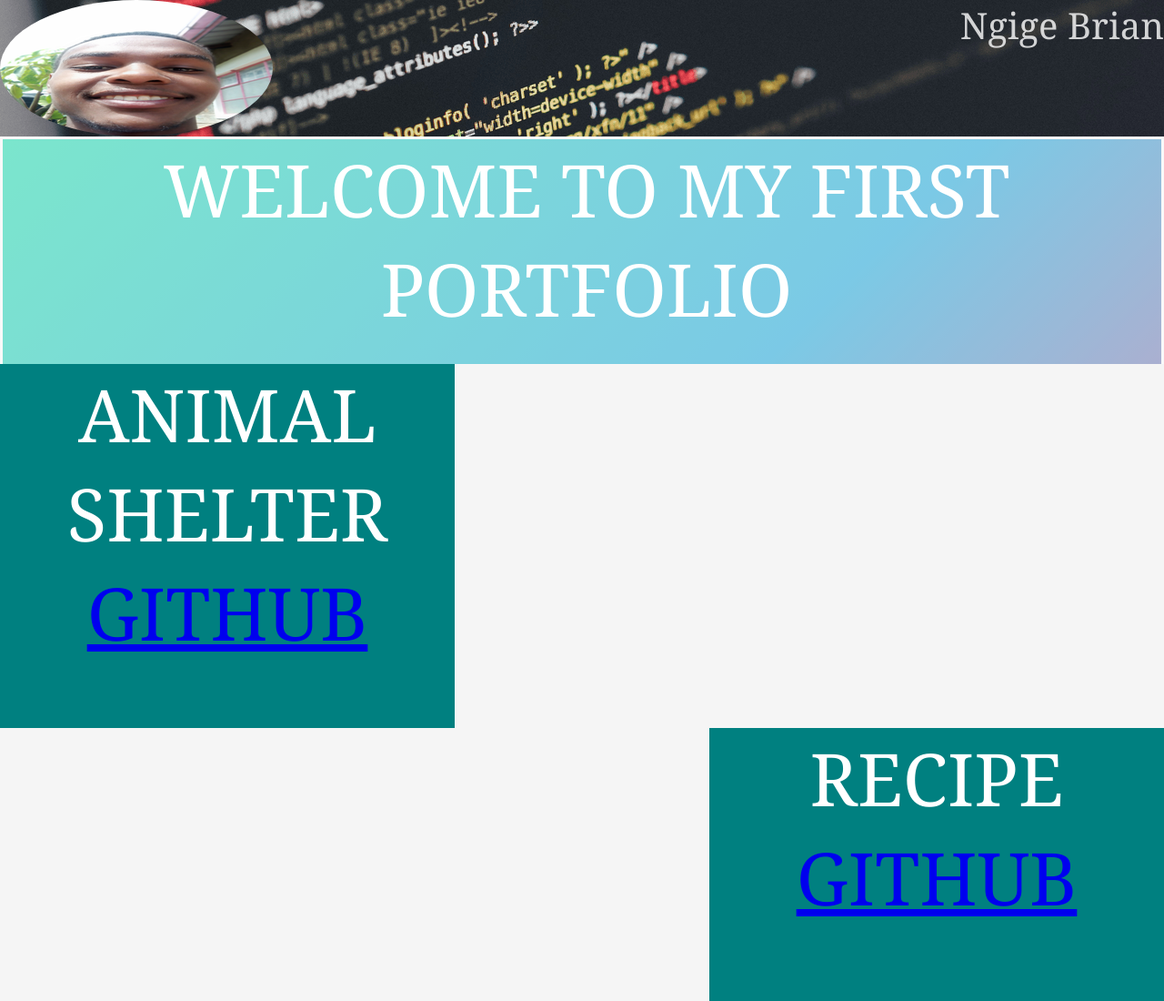
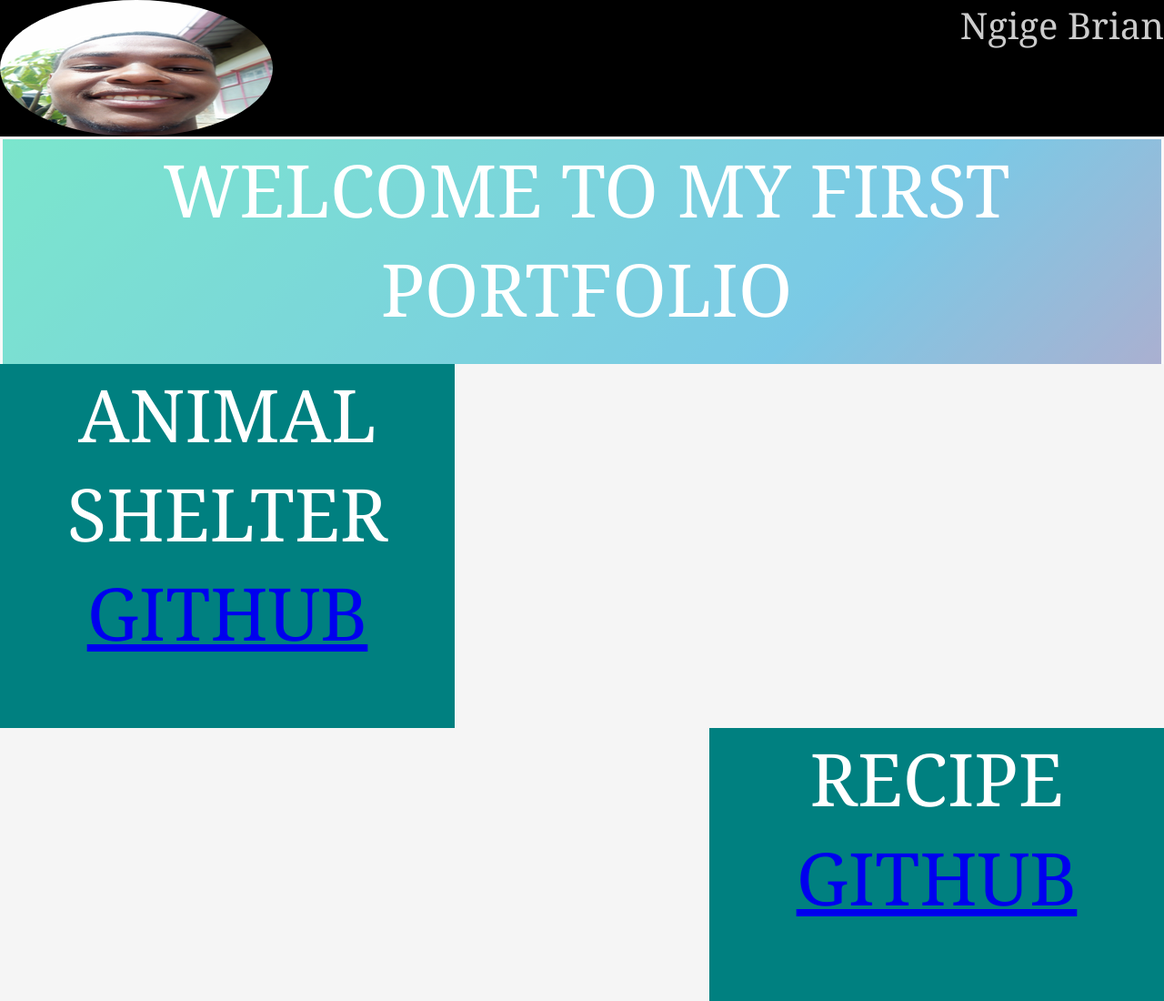
Before and after one commit to JeremiahNgige/portfolio2, a plain HTML site: page index.html in a window 1280 px wide. Shown: the top 1100 px of the page at 91% size. Drawn offline with Linux system fonts and the light colour scheme.

Commit message:
header bg url

```diff
--- a/css/styles.css
+++ b/css/styles.css
@@ -12,7 +12,7 @@ header{
     width: 100%;
     z-index: 10;
     position: fixed;
-    background: url("/images/portfolio.png");
+    background: black;
 }
 #bannes{
     width: 100%;
```
